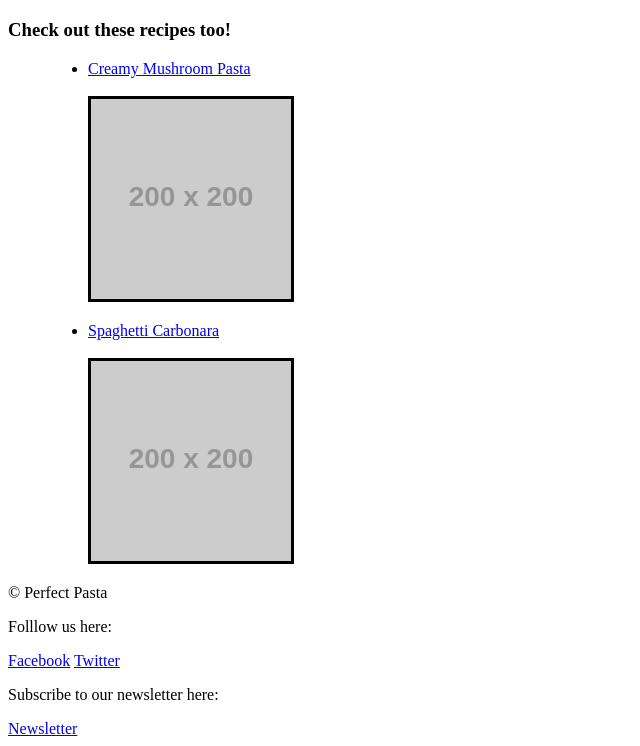
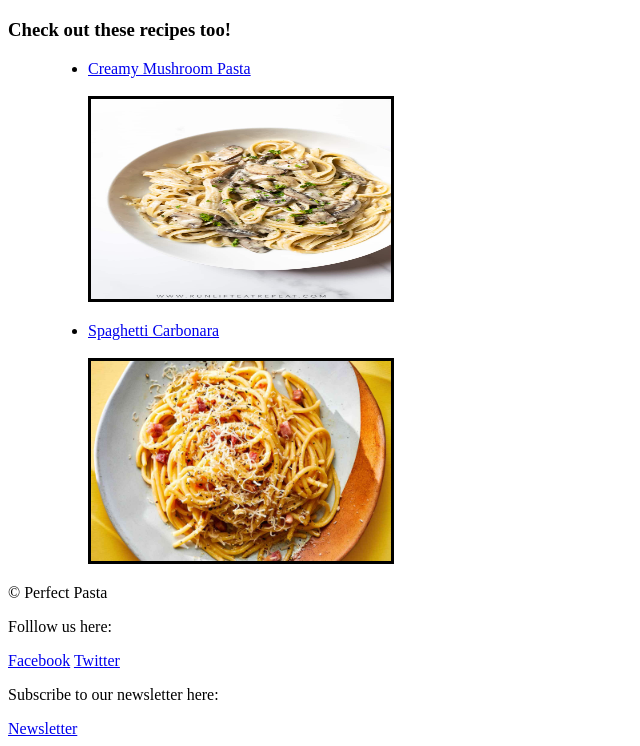
Before and after one commit to phuhung27/HTWebDev, a plain HTML site: page HW/Week 2/Assignment 4/index.html in a window 1280 px wide. Shown: the part 2943-3689 px from the top of the page, without its empty margins (0-640 px from the left). Drawn offline with Linux system fonts and the light colour scheme; placeholder pictures from the web are drawn by us.

Commit message:
pictures of recipes

```diff
--- a/HW/Week 2/Assignment 4/index.html
+++ b/HW/Week 2/Assignment 4/index.html
@@ -24,7 +24,7 @@
 
         .add_rec_photo {
             border: 3px solid black;
-            width: 200px;
+            width: 300px;
             height: 200px;
         }
 
@@ -146,13 +146,13 @@
                 <figure>
                     <li><a href="#" target="_self">Creamy Mushroom Pasta</a></li>
                     <br/>
-                    <img src="https://placehold.co/200x200" class="add_rec_photo">
+                    <img src="./creamy-mushroom-pasta-24.jpg" class="add_rec_photo">
                 </figure>
 
                 <figure>
                     <li><a href="#" target="_self">Spaghetti Carbonara</a></li>
                     <br/>
-                    <img src="https://placehold.co/200x200" class="add_rec_photo">
+                    <img src="./pasta-carbonara-recipe-5210168-hero-01-80090e56abc04ca19d88ebf7fad1d157.jpg" class="add_rec_photo">
                 </figure>
             </ul>
         </nav>
```
Also changed, not shown: HW/Week 2/Assignment 4/creamy-mushroom-pasta-24.jpg (added), HW/Week 2/Assignment 4/gochujang-pasta-ingredients.jpg (added), HW/Week 2/Assignment 4/gochujang-pasta.jpg (added), HW/Week 2/Assignment 4/pasta-carbonara-recipe-5210168-hero-01-80090e56abc04ca19d88ebf7fad1d157.jpg (added).
